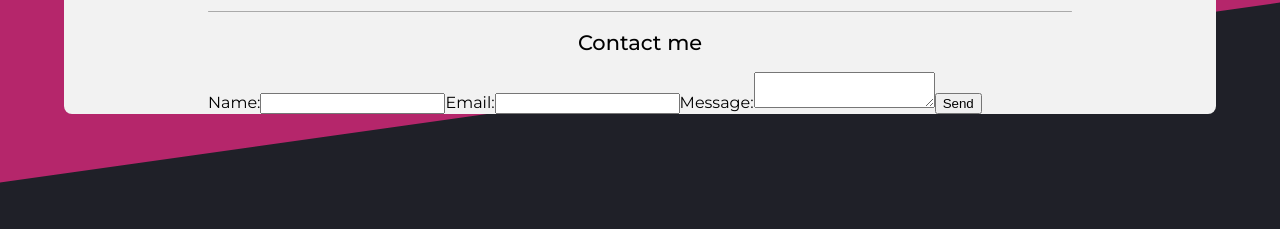
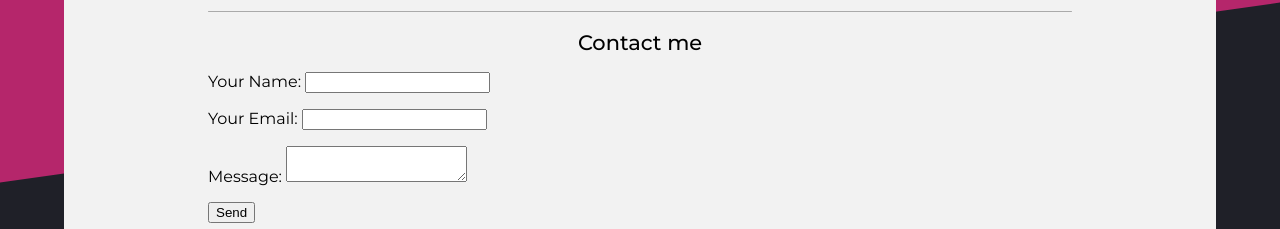
Before and after one commit to EmmanuelORivera/Portfolio, a React (Create React App) app: page / in a window 1280 px wide. Shown: the part 2187-2416 px from the top of the page. Before the commit the page ends 2370 px from the top, so only its background shows below. Built offline with nearby package versions, Linux system fonts and the light colour scheme.

Commit message:
form from documentation

```diff
--- a/src/components/ContactMe/index.js
+++ b/src/components/ContactMe/index.js
@@ -90,15 +90,26 @@ const ContactMe = () => {
         </ContactInfo>
         <ContactForm>
           <SectionTitle>Contact me</SectionTitle>
-          <form name="contact" method="POST">
+          <form name="contact" method="post">
             <input type="hidden" name="form-name" value="contact" />
-            <label htmlFor="name">Name:</label>
-            <input type="text" name="name" id="name" />
-            <label htmlFor="email">Email:</label>
-            <input type="email" name="email" id="email" />
-            <label htmlFor="message">Message:</label>
-            <textarea name="message" id="message" required />
-            <input type="submit" value="Send" />
+            <p>
+              <label>
+                Your Name: <input type="text" name="name" />
+              </label>
+            </p>
+            <p>
+              <label>
+                Your Email: <input type="email" name="email" />
+              </label>
+            </p>
+            <p>
+              <label>
+                Message: <textarea name="message"></textarea>
+              </label>
+            </p>
+            <p>
+              <button type="submit">Send</button>
+            </p>
           </form>
         </ContactForm>
       </FormContainer>
```
